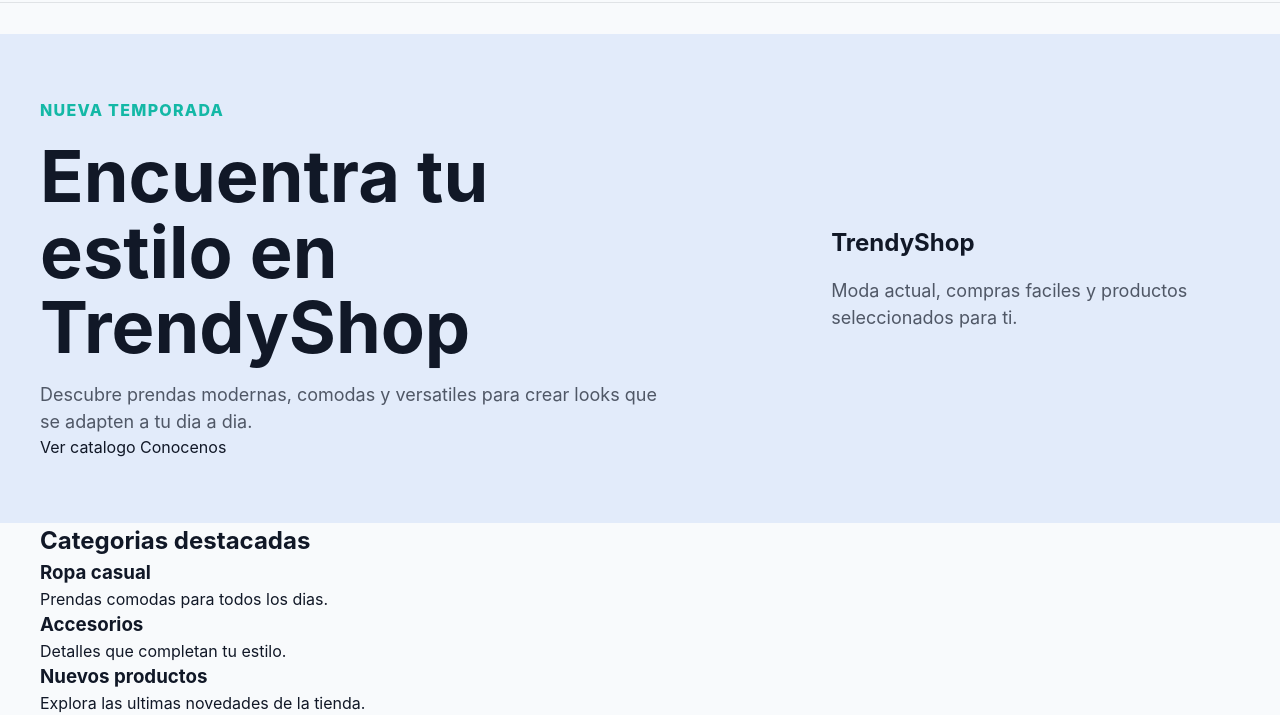
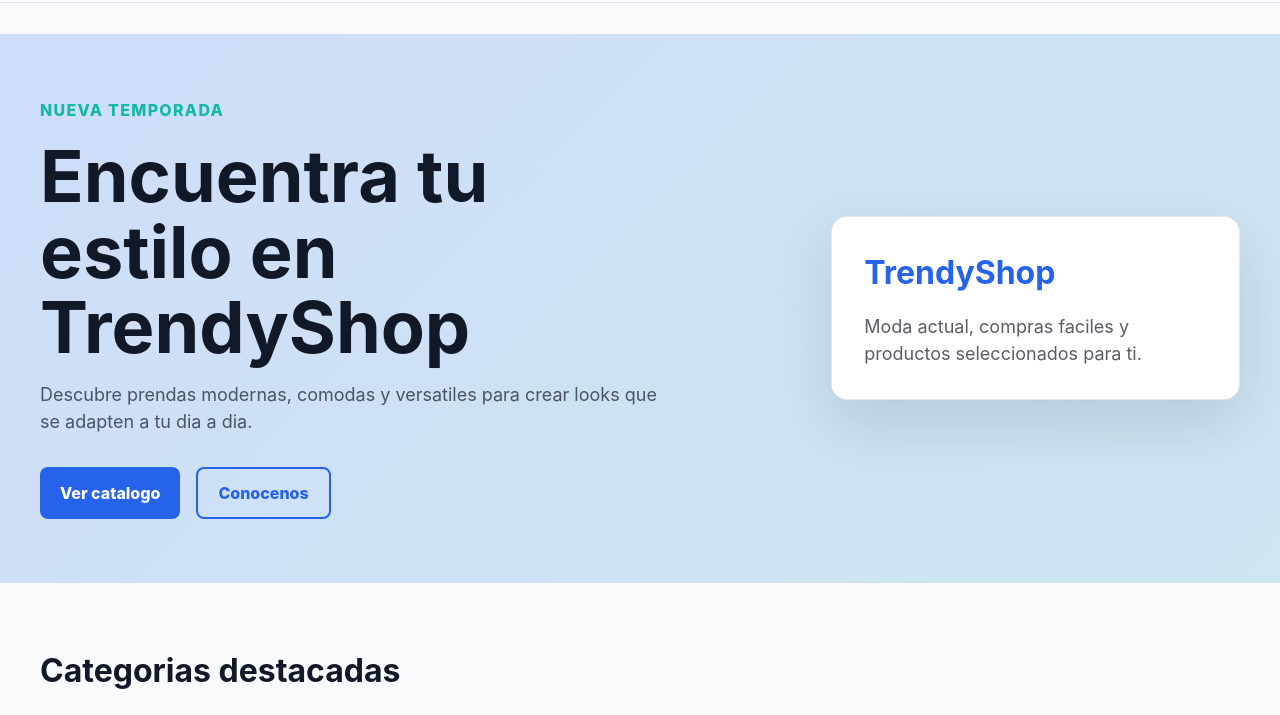
Before and after one commit to joniscode/TrendyShop, a website built with Vite: page index.html in a window 1280 px wide. Shown: the part 88-803 px from the top of the page. Built offline with nearby package versions, Linux system fonts and the light colour scheme.

Commit message:
crear pagina de inicio

```diff
--- a/css/style.css
+++ b/css/style.css
@@ -817,10 +817,16 @@ ol {
   .payment-methods {
     grid-template-columns: 1fr;
   }
+
+/* inicio estilos*/
+
+
 }
 .home-hero {
   padding-block: 4rem;
+  background: linear-gradient(135deg, var(--primary-10), var(--secondary-10));
   background-color: var(--primary-10);
+
 
 }
 .home-hero__content{
@@ -855,8 +861,91 @@ ol {
   color: var(--dark-70);
   font-size: 1.125rem;
 }
+.home-hero__actions {
+  display: flex;
+  flex-wrap: wrap;
+  gap: 1rem;
+  margin-top: 2rem;
+}
 
+.button {
+  display: inline-flex;
+  align-items: center;
+  justify-content: center;
+  min-height: 48px;
+  padding: 0.75rem 1.25rem;
+  border-radius: 0.5rem;
+  font-weight: 800;
+}
 
+.button--primary {
+  background-color: var(--color-primary);
+  color: white;
+}
+
+.button--secondary {
+  border: 2px solid var(--color-primary);
+  color: var(--color-primary);
+}
+
+.home-hero__card {
+  padding: 2rem;
+  border: 1px solid var(--dark-10);
+  border-radius: 1rem;
+  background-color: white;
+  box-shadow: 0 24px 60px rgba(var(--color-dark-rgb), 0.12);
+}
+
+.home-hero__card h2 {
+  color: var(--color-primary);
+  font-size: 2rem;
+}
+
+.home-categories {
+  padding-block: 4rem;
+}
+
+.home-categories h2 {
+  margin-bottom: 1.5rem;
+  font-size: 2rem;
+}
+
+.home-categories__grid {
+  display: grid;
+  grid-template-columns: repeat(3, 1fr);
+  gap: 1rem;
+}
+
+.category-card {
+  min-height: 180px;
+  padding: 1.5rem;
+  border: 1px solid var(--dark-10);
+  border-radius: 1rem;
+  background-color: white;
+}
+
+.category-card h3 {
+  color: var(--color-primary);
+  font-size: 1.25rem;
+}
+
+.category-card p {
+  margin-top: 0.75rem;
+  color: var(--dark-70);
+}
+
+@media (max-width: 768px) {
+  .home-hero__content,
+  .home-categories__grid {
+    grid-template-columns: 1fr;
+  }
+
+  .home-hero {
+    padding-block: 3rem;
+  }
+}
+
+/*fin inicio estilos*/
 
 
 
```
Also changed, not shown: index.html (+1 -0 lines), 1 other file.
